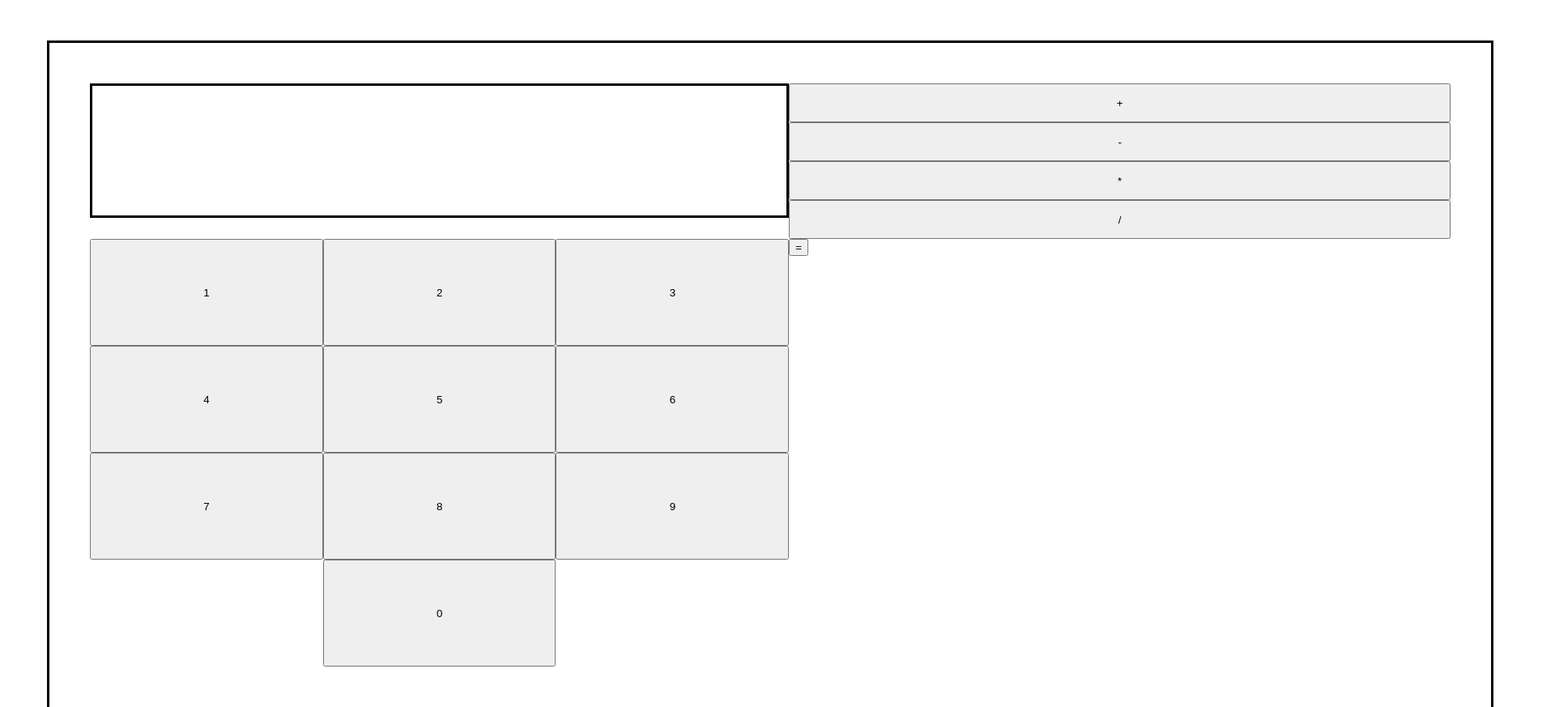
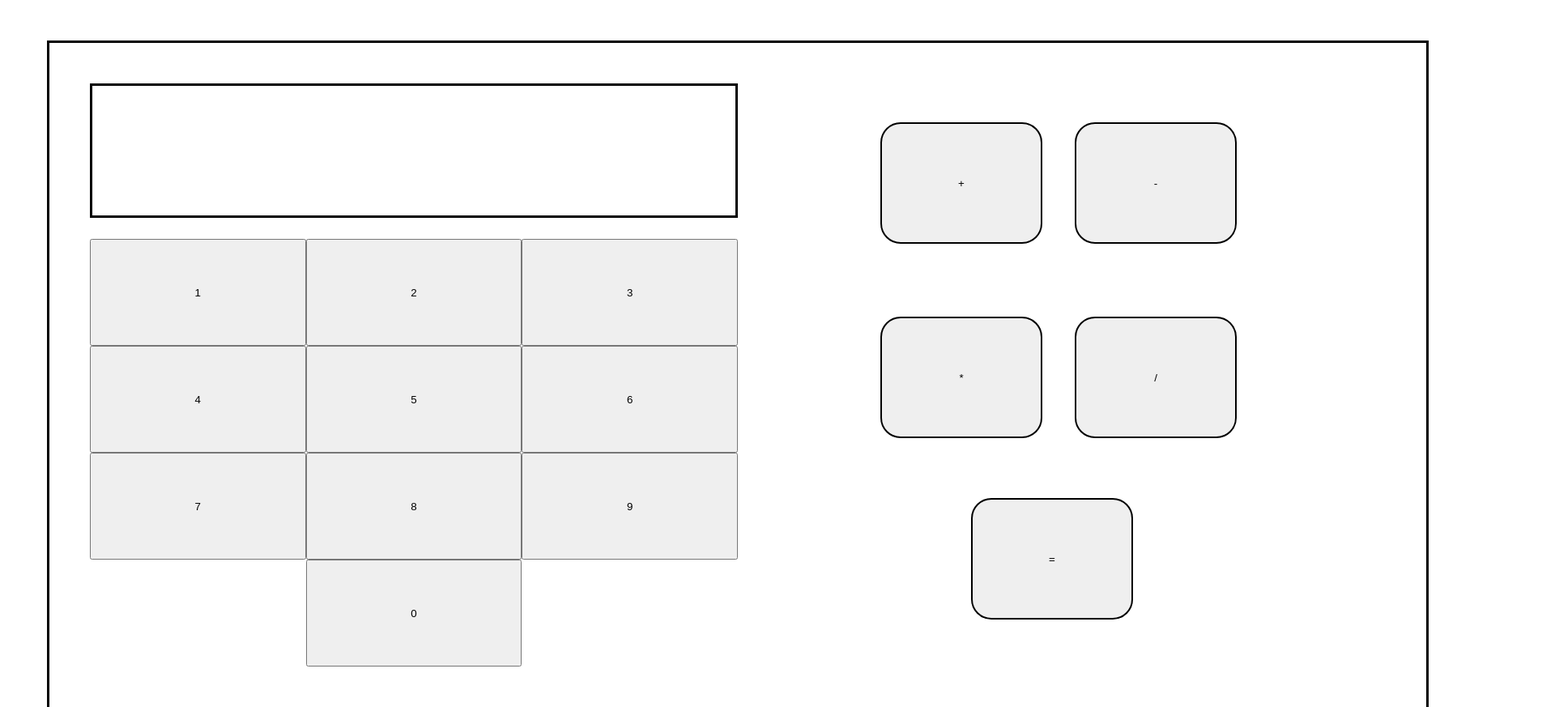
Before and after one commit to jc80800/calculator, a plain HTML site: page index.html in a window 1280 px wide. Shown: the top 873 px of the page at 81% size, 1920 px wide, since content can reach past the window. Drawn offline with Linux system fonts and the light colour scheme.

Commit message:
Placed operating buttons and calculating button in proper positions and added CSS

```diff
--- a/script.js
+++ b/script.js
@@ -112,7 +112,7 @@ function readString(){
         }
         expression = "";
     })
-    equalbuttons.appendChild(operate).className = "button";
+    equalbuttons.appendChild(operate).className = "calculatebutton";
 }
 
 
--- a/style.css
+++ b/style.css
@@ -1,11 +1,11 @@
 #container {
-    width: 105em;
+    width: 100em;
     height: 45em;
     margin: 50px;
     border: 3px solid black;
     padding: 50px;
     display: grid;
-    grid-template-columns: auto auto;
+    grid-template-columns: 50em 50em;
     grid-template-rows: 12em auto;
 }
 
@@ -37,6 +37,37 @@
 
 .operatingBtns {
     display: grid;
-    grid-template-columns: 1fr;
-    grid-template-rows: 1fr 1fr 1fr 1fr;
+    grid-template-columns: 15em 1em;
+    grid-template-rows: 15em 1em ;
+    margin: 8em;
+    position: relative;
+    top: -5em;
+    left: 3em;
 }
+
+.additionBtn {
+    border-radius: 25px;
+    border: 2px solid black;
+    outline: none;
+    padding: 20px;
+    width: 200px;
+    height: 150px;
+}
+
+.equalBtn {
+    display: grid;
+    grid-template-columns: 5em;
+    grid-template-rows: 5em;
+    position: relative;
+    left: 18em;
+    top: 20em;
+}
+
+.calculatebutton{
+    border-radius: 25px;
+    border: 2px solid black;
+    outline: none;
+    padding: 20px;
+    width: 200px;
+    height: 150px;
+}
```
